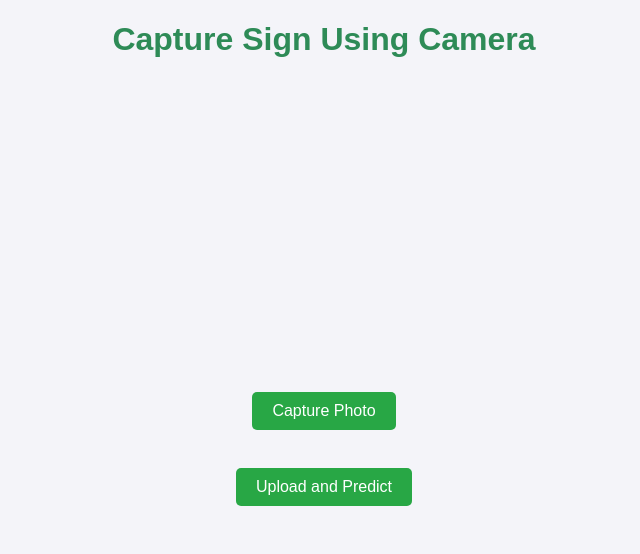
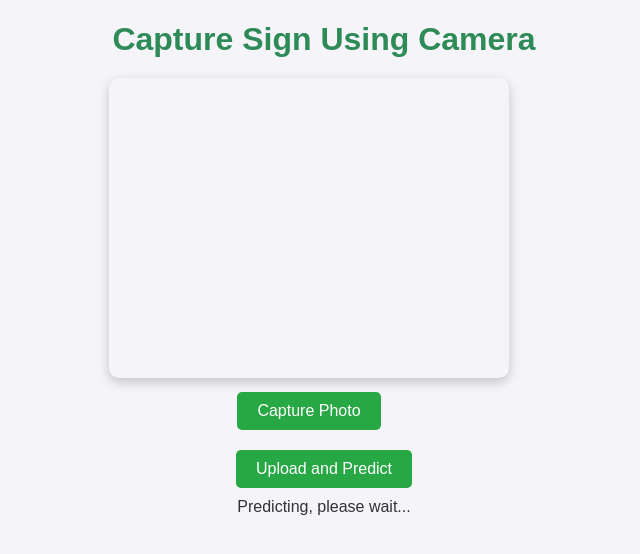
Before and after one commit to vivekmoliya/Gujarati-Sign-Language-Recognition-App, a Flask app: page /camera in a window 1280 px wide. Shown: the top 554 px of the page, without its empty margins (316-956 px from the left). Run offline with Flask 3, Linux system fonts and the light colour scheme.

Commit message:
Update camera.html

```diff
--- a/templates/camera.html
+++ b/templates/camera.html
@@ -1,62 +1,79 @@
 <!DOCTYPE html>
 <html lang="en">
 <head>
-    <meta charset="UTF-8">
-    <meta name="viewport" content="width=device-width, initial-scale=1.0">
+  <meta charset="UTF-8" />
+  <meta name="viewport" content="width=device-width, initial-scale=1.0"/>
   <title>Capture Sign Using Camera</title>
-    <link rel="stylesheet" href="/static/styles.css">
+  <link rel="stylesheet" href="/static/styles.css"/>
+  <link href="https://fonts.googleapis.com/css2?family=Poppins:wght@400;600&display=swap" rel="stylesheet"/>
 </head>
 <body>
+    <div class="container">
         <h1>Capture Sign Using Camera</h1>
 
-    <!-- Camera Feed -->
-    <video id="video" width="400" height="300" autoplay></video>
-    <br><button id="capture">Capture Photo</button>
-    <canvas id="canvas" width="400" height="300" style="display:none;"></canvas>
+        <!-- Camera and Preview Section -->
+        <section style="grid-column: span 2; display: flex; flex-wrap: wrap; gap: 30px; justify-content: center;">
+          <!-- Live Camera -->
+          <div>
+            <video id="video" width="400" height="300" autoplay style="border-radius: 10px; box-shadow: 0 4px 12px rgba(0, 0, 0, 0.2);"></video>
+            <div style="text-align: center;">
+              <button id="capture">Capture Photo</button>
+            </div>
+          </div>
 
-    <!-- Image Preview -->
-    <img id="capturedImage" src="#" alt="Captured Image" style="display:none; width: 300px; height: auto;">
-    <br><br>
+          <!-- Captured Image Preview -->
+          <div>
+            <canvas id="canvas" width="400" height="300" style="display: none;"></canvas>
+            <img id="capturedImage" src="#" alt="Captured Image"
+                 style="display: none; max-width: 100%; border-radius: 10px; box-shadow: 0 4px 12px rgba(0, 0, 0, 0.2);" />
+          </div>
+        </section>
 
-    <!-- Form for Submitting Captured Image -->
-    <form action="/predict" method="POST" enctype="multipart/form-data" id="uploadForm">
-        <input type="hidden" name="image_data" id="image_data">
+        <!-- Upload Button -->
+        <form action="/predict" method="POST" enctype="multipart/form-data" id="uploadForm" style="grid-column: span 2; text-align: center;">
+          <input type="hidden" name="image_data" id="image_data" />
           <button type="submit" id="predictBtn" disabled>Upload and Predict</button>
         </form>
 
+        <!-- Status Message -->
+        <div id="statusMsg" style="grid-column: span 2;">Predicting, please wait...</div>
+      </div>
+
+  <!-- JS Functionality -->
   <script>
     const video = document.getElementById('video');
     const canvas = document.getElementById('canvas');
-        const captureButton = document.getElementById('capture');
+    const captureBtn = document.getElementById('capture');
     const imageDataInput = document.getElementById('image_data');
     const predictBtn = document.getElementById('predictBtn');
     const capturedImage = document.getElementById('capturedImage');
+    const statusMsg = document.getElementById("statusMsg");
 
-        // Access the user's camera
+    // Access user's camera
     navigator.mediaDevices.getUserMedia({ video: true })
       .then(stream => {
         video.srcObject = stream;
       })
       .catch(err => {
-                console.error('Error accessing camera:', err);
+        console.error('Camera error:', err);
         alert('Unable to access camera. Please use a device with a camera.');
       });
 
-        // Capture the image when the button is clicked
-        captureButton.addEventListener('click', () => {
+    // Capture Image
+    captureBtn.addEventListener('click', () => {
       const context = canvas.getContext('2d');
       context.drawImage(video, 0, 0, canvas.width, canvas.height);
       const imageData = canvas.toDataURL('image/png');
 
-            // Display the captured image preview
       capturedImage.src = imageData;
       capturedImage.style.display = "block";
+      imageDataInput.value = imageData;
+      predictBtn.disabled = false;
+    });
 
-            // Save the base64 image in the hidden input
-            imageDataInput.value = imageData;
-
-            // Enable the predict button
-            predictBtn.disabled = false;
+    // Show status message on submit
+    document.getElementById('uploadForm').addEventListener('submit', () => {
+      statusMsg.style.display = "block";
     });
   </script>
 </body>
```
Lines whose indentation alone changed are shown as unchanged.
